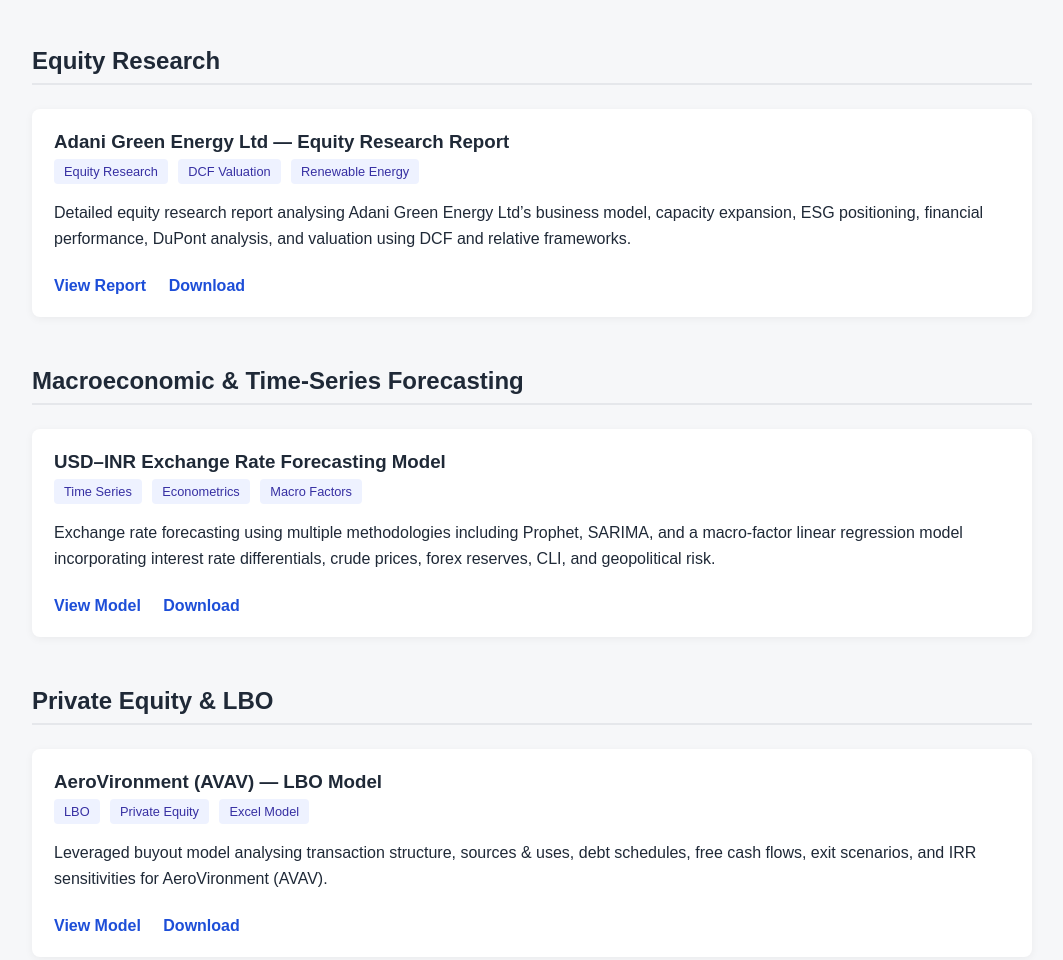
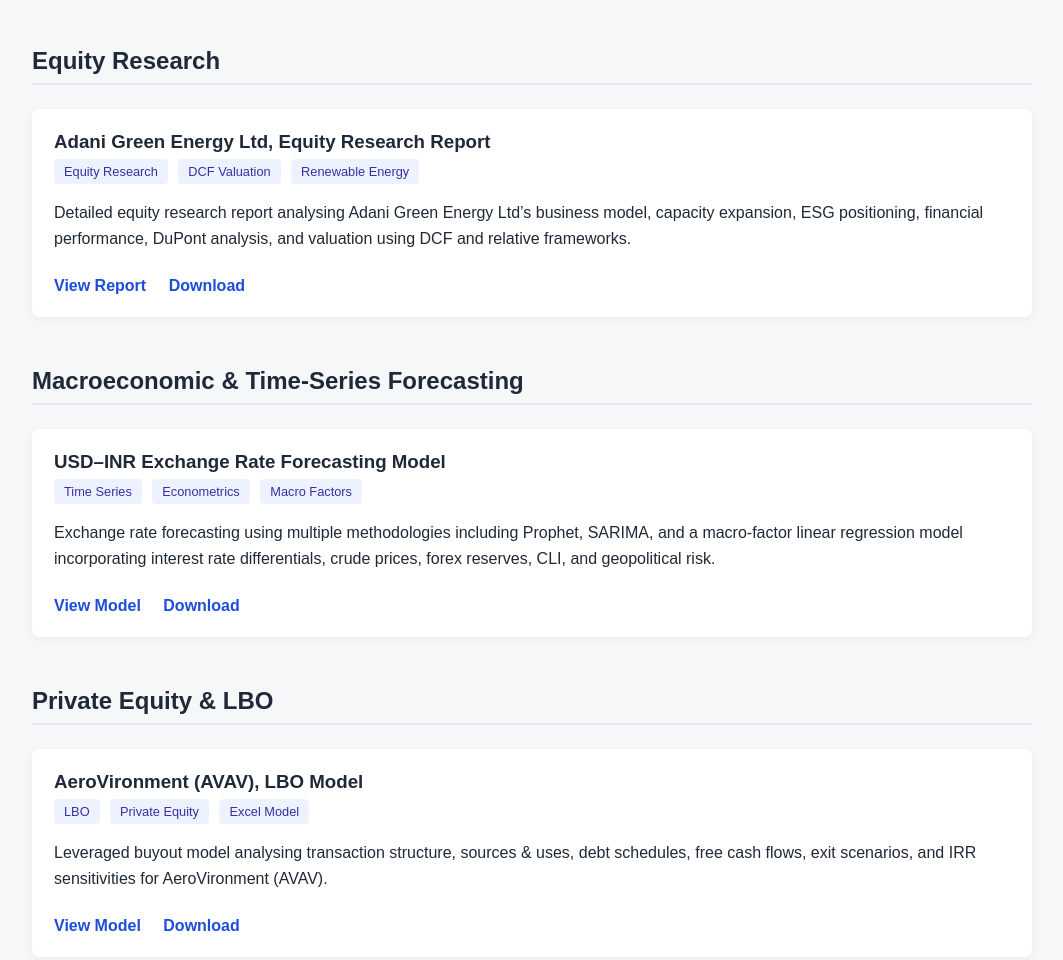
Before and after one commit to swastikmaheshwary07-collab/skills-github-pages, a plain HTML site: page index.html in a window 1280 px wide. Shown: the part 180-1140 px from the top of the page, without its empty margins (108-1171 px from the left). Drawn offline with Linux system fonts and the light colour scheme.

Commit message:
Update index.html

```diff
--- a/index.html
+++ b/index.html
@@ -100,7 +100,7 @@
     <h2>Equity Research</h2>
 
     <div class="project">
-        <h3>Adani Green Energy Ltd — Equity Research Report</h3>
+        <h3>Adani Green Energy Ltd, Equity Research Report</h3>
         <div class="tags">
             <span class="tag">Equity Research</span>
             <span class="tag">DCF Valuation</span>
@@ -145,7 +145,7 @@
     <h2>Private Equity & LBO</h2>
 
     <div class="project">
-        <h3>AeroVironment (AVAV) — LBO Model</h3>
+        <h3>AeroVironment (AVAV), LBO Model</h3>
         <div class="tags">
             <span class="tag">LBO</span>
             <span class="tag">Private Equity</span>
```
